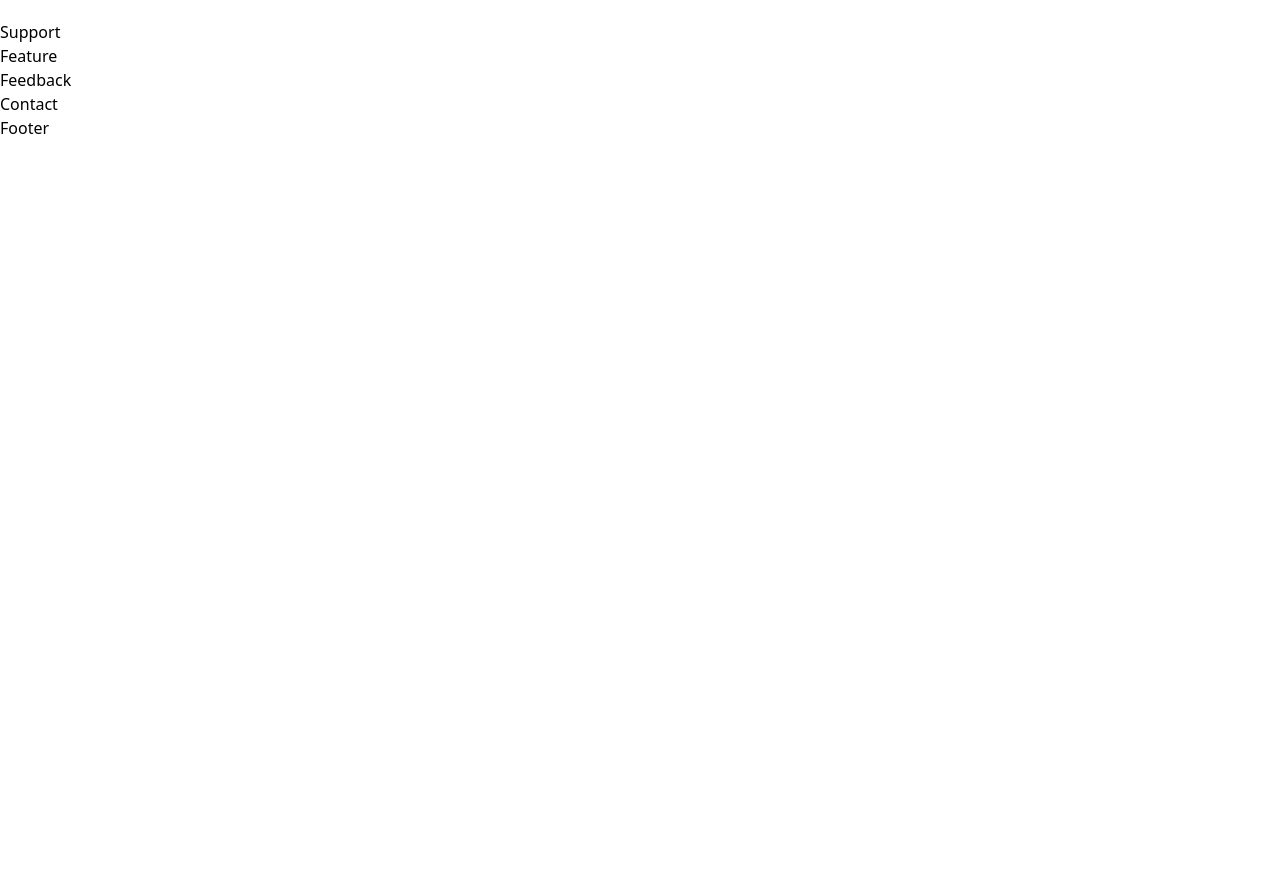
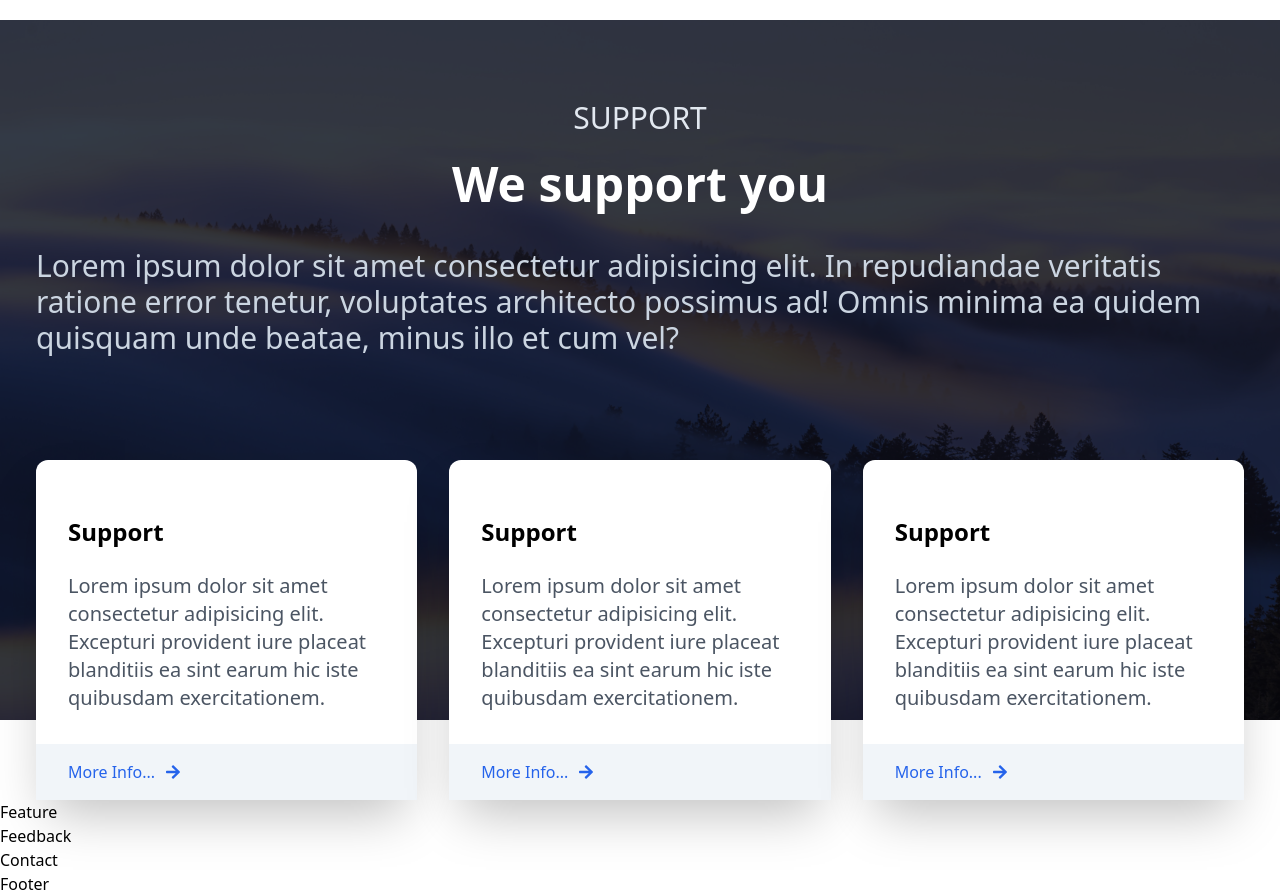
Before and after one commit to Yuhyeon0516/react-tailwind-app, a React (Create React App) app: page / in a window 1280 px wide. Shown: the part 1580-2476 px from the top of the page. Before the commit the page ends 1720 px from the top, so only its background shows below. Built offline with nearby package versions, Linux system fonts and the light colour scheme.

Commit message:
Support Component 작성

```diff
--- a/src/components/About.js
+++ b/src/components/About.js
@@ -15,7 +15,7 @@
           recusandae necessitatibus tempora iusto! Blanditiis error iste, totam fugiat recusandae rerum laborum perferendis molestiae aperiam asperiores nemo.
           Magni dolor maxime debitis vitae, eaque hic ab mollitia voluptatibus, a nostrum eveniet laborum!
         </p>
-        <p className="text-xl">
+        <p className="mt-5 text-xl">
           Lorem, ipsum dolor sit amet consectetur adipisicing elit. Laborum pariatur, vel similique sint, nobis aspernatur ut praesentium explicabo ipsam
           aliquid quasi laboriosam et culpa possimus repudiandae quisquam ullam maiores ab unde. Fugiat odio mollitia nemo alias. Commodi facilis atque nulla
           vero voluptatem explicabo. Quibusdam, magni quo! Eum cupiditate debitis labore.
--- a/src/components/Support.js
+++ b/src/components/Support.js
@@ -1,7 +1,72 @@
 import React from "react";
+import supportImg from "../assets/support.jpeg";
+import { FaArrowRight } from "react-icons/fa";
 
 const Support = () => {
-  return <div>Support</div>;
+  return (
+    <section name="support" className="w-full">
+      <div className="w-full h-[700px] bg-slate-900/90 absolute">
+        <img src={supportImg} alt="supportImg" className="object-cover w-full h-full mix-blend-overlay" />
+      </div>
+      <div className="max-w-[1240px] mx-auto text-white relative">
+        <div className="px-4 py-12">
+          <h2 className="pt-8 text-3xl text-center uppercase text-slate-200">Support</h2>
+          <h3 className="py-6 text-5xl font-bold text-center">We support you</h3>
+          <p className="py-4 text-3xl text-slate-300">
+            Lorem ipsum dolor sit amet consectetur adipisicing elit. In repudiandae veritatis ratione error tenetur, voluptates architecto possimus ad! Omnis
+            minima ea quidem quisquam unde beatae, minus illo et cum vel?
+          </p>
+        </div>
+        <div className="grid grid-cols-1 lg:grid-cols-3 px-4 pt-12 text-black gap-x-8 gap-y-16 sm:pt-10">
+          <div className="bg-white shadow-2xl rounded-xl">
+            <div className="p-8">
+              <h3 className="my-6 text-2xl font-bold">Support</h3>
+              <p className="text-xl text-gray-600">
+                Lorem ipsum dolor sit amet consectetur adipisicing elit. Excepturi provident iure placeat blanditiis ea sint earum hic iste quibusdam
+                exercitationem.
+              </p>
+            </div>
+            <div className="py-4 pl-8 bg-slate-100">
+              <p className="flex items-center text-blue-600">
+                More Info...
+                <FaArrowRight className="w-5 ml-2" />
+              </p>
+            </div>
+          </div>
+          <div className="bg-white shadow-2xl rounded-xl">
+            <div className="p-8">
+              <h3 className="my-6 text-2xl font-bold">Support</h3>
+              <p className="text-xl text-gray-600">
+                Lorem ipsum dolor sit amet consectetur adipisicing elit. Excepturi provident iure placeat blanditiis ea sint earum hic iste quibusdam
+                exercitationem.
+              </p>
+            </div>
+            <div className="py-4 pl-8 bg-slate-100">
+              <p className="flex items-center text-blue-600">
+                More Info...
+                <FaArrowRight className="w-5 ml-2" />
+              </p>
+            </div>
+          </div>
+          <div className="bg-white shadow-2xl rounded-xl">
+            <div className="p-8">
+              <h3 className="my-6 text-2xl font-bold">Support</h3>
+              <p className="text-xl text-gray-600">
+                Lorem ipsum dolor sit amet consectetur adipisicing elit. Excepturi provident iure placeat blanditiis ea sint earum hic iste quibusdam
+                exercitationem.
+              </p>
+            </div>
+            <div className="py-4 pl-8 bg-slate-100">
+              <p className="flex items-center text-blue-600">
+                More Info...
+                <FaArrowRight className="w-5 ml-2" />
+              </p>
+            </div>
+          </div>
+        </div>
+      </div>
+    </section>
+  );
 };
 
 export default Support;
```
